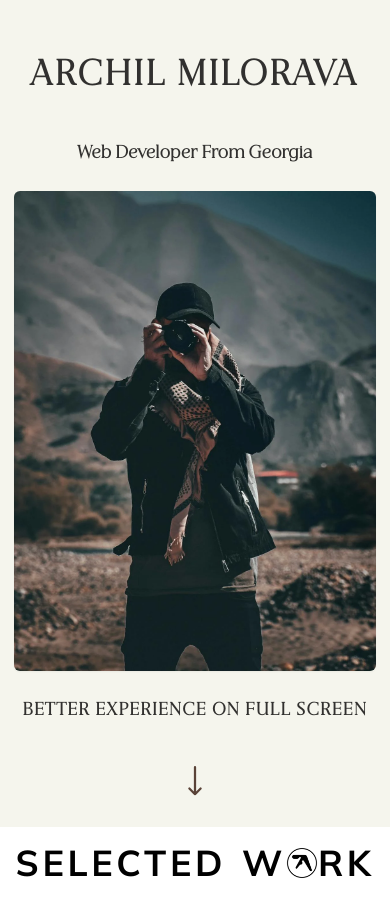
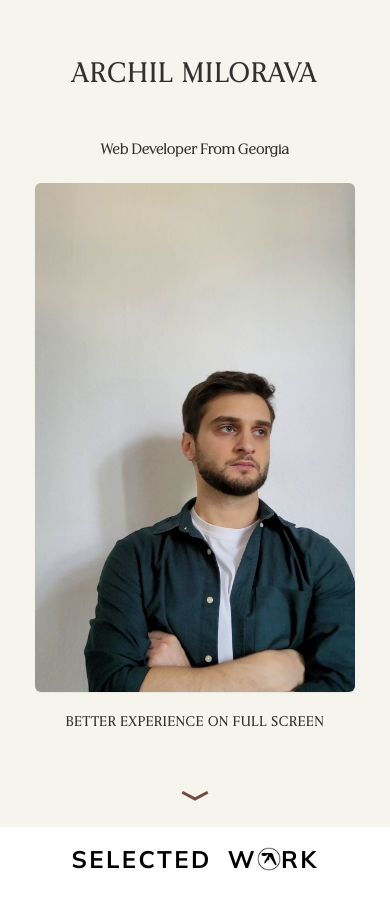
Before and after one commit to Archil-Milorava/Portfolio-final, a React (Vite) app: page / in a window 390 px wide. Shown: the top 908 px of the page. Built offline with nearby package versions, Linux system fonts and the light colour scheme; a web font is replaced by a local one.

Commit message:
added profile,minor fixes

```diff
--- a/src/animations/InitialLoad.jsx
+++ b/src/animations/InitialLoad.jsx
@@ -14,9 +14,14 @@ const InitialLoad = () => {
     <div
       className={`absolute w-full bg-dark z-[9999] overflow-hidden transition-all duration-1000 ease-in-out flex items-center justify-center`}
       style={{ height: isLoaded ? "100vh" : "0px" }}
-
     >
-        <h1 className={`text-white text-7xl uppercase ${!isLoaded  && "opacity-0"} transition-opacity duration-500 ease-in-out tracking-widest`}>Welcome</h1>
+      <h1
+        className={`text-white text-lg tracking-wider  sm:text-5xl md:text-6xl lg:text-8xl 2xl:text-[8rem] uppercase ${
+          !isLoaded && "opacity-0"
+        } transition-opacity duration-500 ease-in-out tracking-widest`}
+      >
+        Welcome
+      </h1>
     </div>
   );
 };
--- a/src/components/EmailCopy.jsx
+++ b/src/components/EmailCopy.jsx
@@ -14,13 +14,13 @@ const EmailCopy = () => {
     <div
       onMouseEnter={() => setIsHovered(true)}
       onMouseLeave={() => setIsHovered(false)}
-      className={`absolute right-4 top-4 rounded-md text-white h-[5rem] cursor-pointer ${
+      className={`absolute right-4 top-4 rounded-md text-white h-[4rem] cursor-pointer ${
         isHovered ? "w-[15rem] bg-[#181818] px-2" : "w-[6rem] bg-[#2D2D2D]"
-      } transition-all duration-300 ease-in-out z-[9999] text-xs tracking-wider font-Roboto font-bold overflow-hidden`}
+      } transition-all duration-100 ease-in-out z-[9999] text-xs  tracking-wider font-Roboto font-bold overflow-hidden`}
     >
       {isHovered ? (
         <div
-          className={`w-full h-full flex items-center justify-around transition-opacity ${
+          className={`w-full h-full flex items-center gap-1 justify-around transition-opacity ${
             isHovered ? "opacity-100 delay-200" : "opacity-0"
           }`}
         >
--- a/src/components/GoToTop.jsx
+++ b/src/components/GoToTop.jsx
@@ -23,7 +23,7 @@ const GoToTop = () => {
     isVisible && (
       <button
         onClick={goTop}
-        className="fixed bg-dark h-12 w-12 rounded-full flex items-center justify-center bottom-4 right-4 transition-all duration-1000 z-[9999]"
+        className="fixed bg-dark  h-12 w-12 rounded-md flex items-center justify-center bottom-4 right-4 transition-all duration-1000 z-[9999]"
       >
         <IoIosArrowUp className="text-beige" />
       </button>
--- a/src/pages/FirstPage.jsx
+++ b/src/pages/FirstPage.jsx
@@ -4,7 +4,11 @@ import { ScrollTrigger } from "gsap/all";
 import { useRef } from "react";
 import "./general.css";
 
-import { HiOutlineArrowLongDown } from "react-icons/hi2";
+import profile from "../assets/profile.png";
+
+import { RiArrowDownWideFill } from "react-icons/ri";
+
+
 
 gsap.registerPlugin(ScrollTrigger);
 
@@ -29,7 +33,7 @@ const FirstPage = () => {
         trigger: imageRef.current,
         start: "top bottom",
         toggleActions: "restart none none reverse",
-        scrub: 2,
+        scrub: 1,
       },
       y: 100,
       color: "#FF8863",
@@ -42,7 +46,7 @@ const FirstPage = () => {
       <div className="h-1/6 w-full flex items-center justify-center">
         <h1
           ref={nameRef}
-          className="text-[2rem] sm:text-5xl md:text-6xl lg:text-8xl 2xl:text-[8rem] mt-8 font-semibold  uppercase  tracking-widest "
+          className="text-[1.5rem] px-1 sm:text-5xl md:text-6xl lg:text-8xl 2xl:text-[8rem] mt-8 font-semibold  uppercase  tracking-widest "
         >
           archil milorava
         </h1>
@@ -50,28 +54,24 @@ const FirstPage = () => {
 
       {/* Placeholder for content */}
       <div className=" w-full h-full flex flex-col  items-center justify-around  py-2">
-        <p className="text-[1rem]  text-3xl font-bold  tracking-wide">
+        <p className="text-[0.8rem]  text-3xl font-bold  tracking-wide">
           Web Developer From <span className=" shiny-effect"> Georgia </span>
         </p>
 
-        <div className="rounded-md overflow-hidden shadow-sm">
+        <div className="rounded-md overflow-hidden mx-4 max-h-[32rem] max-w-[20rem] shadow-sm">
           <img
-            src="/profilePic.webp"
+            src={profile}
             alt="profile"
-            className="h-[30rem]  object-cover"
+            className=" object-cover"
           />
         </div>
 
-        <p className="hidden sm:block  uppercase mt-2 font-bold tracking-wide">
-          Scroll to explore more
-        </p>
-
-        <p className=" sm:hidden uppercase mt-2  tracking-widest font-semibold">
+        <p className=" sm:hidden text-xs uppercase mt-2  tracking-widest font-semibold">
           better experience on full screen
         </p>
 
         <div ref={imageRef} className="mb-4">
-          <HiOutlineArrowLongDown className="mb-4 text-4xl font-extralight" />
+          <RiArrowDownWideFill className="mb-4 text-4xl font-extralight " />
         </div>
       </div>
     </main>
--- a/src/pages/SecondPage.jsx
+++ b/src/pages/SecondPage.jsx
@@ -153,20 +153,20 @@ const SecondPage = () => {
       <div className="h-1/6 w-full pt-4  px-1 flex items-center justify-center font-Mulish text-black font-bold  uppercase gap-4 sm:gap-11">
         <h1
           ref={selectedRef}
-          className="text-4xl sm:text-6xl md:text-7xl lg:text-8xl xl:text-9xl tracking-widest"
+          className="text-2xl sm:text-6xl md:text-7xl lg:text-8xl xl:text-9xl tracking-widest"
         >
           selected
         </h1>
         <h1
           ref={workRef}
-          className="text-4xl sm:text-6xl md:text-7xl lg:text-8xl xl:text-9xl flex items-center justify-center  tracking-widest"
+          className="text-2xl sm:text-6xl md:text-7xl lg:text-8xl xl:text-9xl flex items-center justify-center  tracking-widest"
         >
           w
           <span>
             <img
               src="/o.png"
               alt="o"
-              className="h-[2rem] sm:h-[3rem] md:h-16 lg:h-[5rem] xl:h-[6rem]"
+              className="h-[1.5rem] sm:h-[3rem] md:h-16 lg:h-[5rem] xl:h-[6rem]"
             />
           </span>{" "}
           rk
--- a/src/pages/TechStack.jsx
+++ b/src/pages/TechStack.jsx
@@ -108,7 +108,7 @@ const TechStack = () => {
   return (
     <section className="py-[4rem] font-pirveli bg-[#F1F1F1]  px-[10rem] h-auto w-full hidden sm:flex items-center justify-center relative">
       <EmailCopy />
-      <TextFade className="flex flex-col gap-8">
+      <TextFade className="flex flex-col  gap-8">
         {/* front stack list div */}
         <div className="w-full h-1/3  flex flex-col gap-2">
           <h1 className="text-4xl uppercase tracking-widest font-bold text-dark  ">
@@ -147,7 +147,7 @@ const TechStack = () => {
       </TextFade>
 
       {/* experince text div */}
-      <TextFade>
+      {/* <TextFade>
         <h1 className="text-dark text-5xl font-semibold tracking-widest uppercase ">
           Tech Stack
         </h1>
@@ -155,7 +155,7 @@ const TechStack = () => {
           I have proficiency at fullstack developement and here is the stack
           that i use to build the applications
         </p>
-      </TextFade>
+      </TextFade> */}
     </section>
   );
 };
--- a/src/pages/footer.jsx
+++ b/src/pages/footer.jsx
@@ -2,7 +2,7 @@ import TextReveal from "../components/TextReveal";
 
 const Footer = () => {
   return (
-    <section className=" bg-[#ebebeb] h-[5rem]  sm:h-[10rem] w-full font-Mulish font-extralight uppercase tracking-widest text-xs md:text-xl transition-all duration-1000">
+    <section className=" bg-[#ebebeb] h-[5rem]  sm:h-[10rem] w-full font-Mulish font-extralight uppercase tracking-widest text-[12px] md:text-xl transition-all duration-1000">
       <ul className="w-full h-full flex items-center justify-center text-dark gap-8 ">
         <TextReveal delay={0.1}>
           <a
@@ -25,7 +25,7 @@ const Footer = () => {
         <TextReveal delay={0.3}>
           <a
             className="cursor-pointer hover:underline transition-all duration-1000 "
-            href=""
+            href="https://www.instagram.com/achimilorava/"
             target="_blank"
           >
             Instagram
```
Also changed, not shown: src/assets/profile.png (added).
